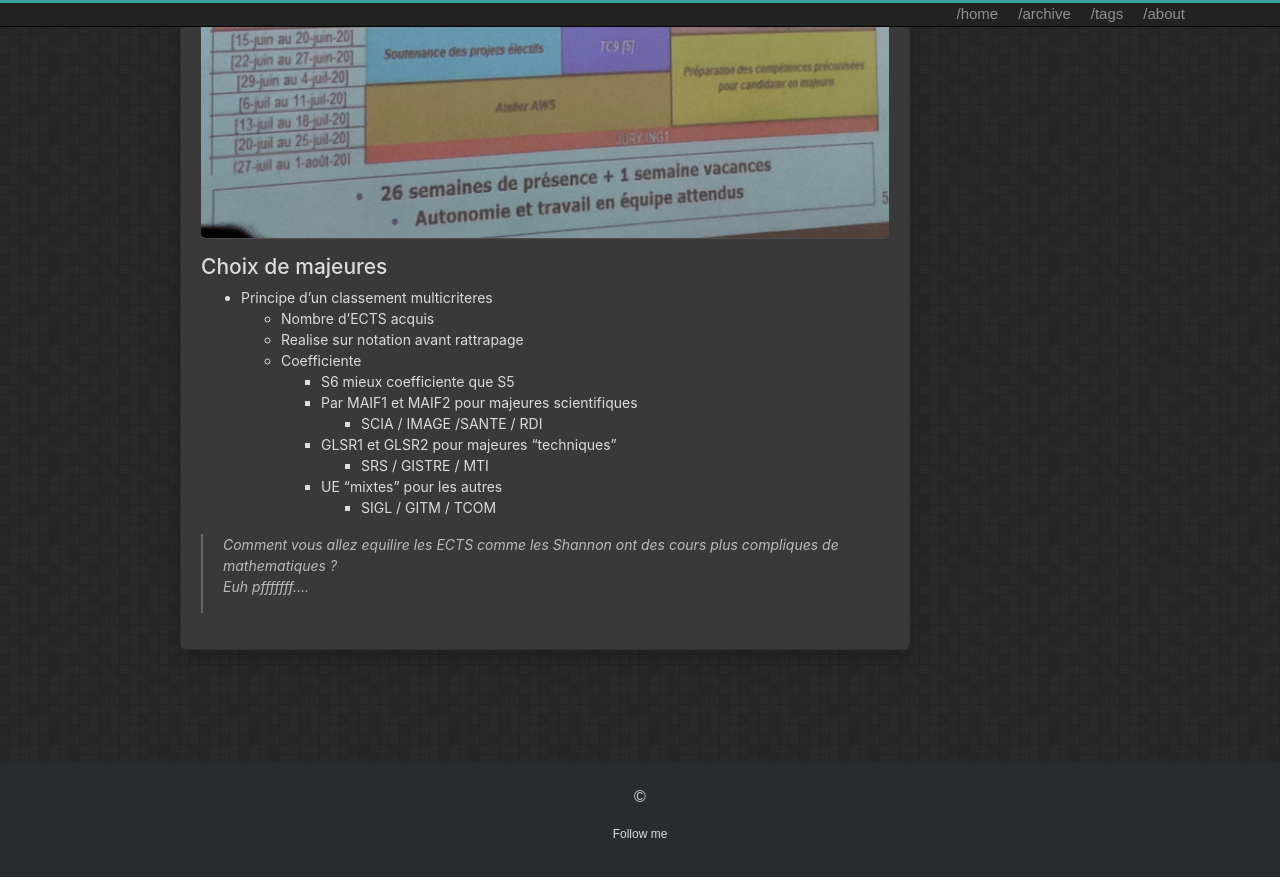
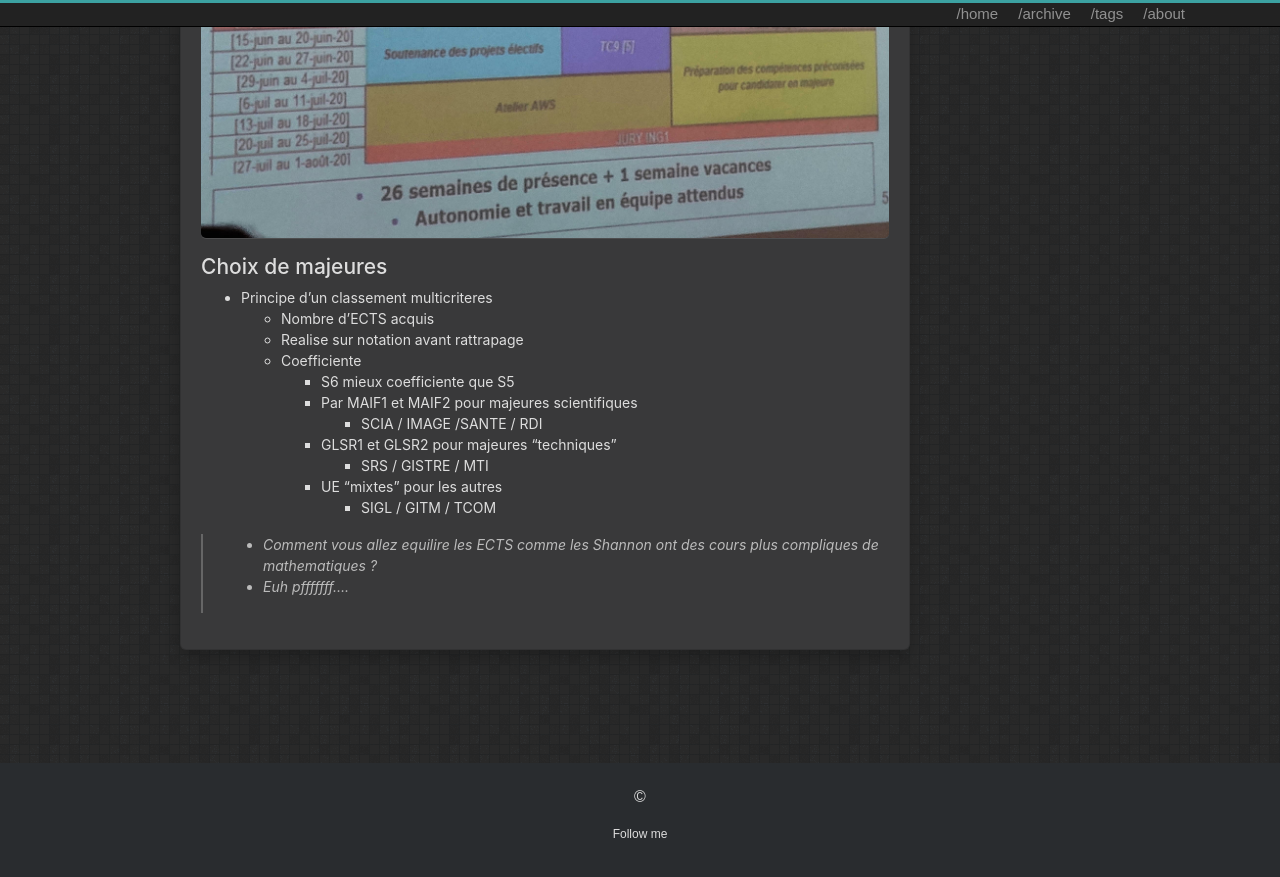
Before and after one commit to lemasyma/entreprise, a Jekyll site: the page built from _posts/2020-01-21-s6.md, in a window 1280 px wide and 900 px high, scrolled down 1596 px. Shown: the top 877 px of the window. Built offline with Jekyll 4.4.1, drawn with Linux system fonts in a browser that asks for light colours.

Commit message:
[WEBSITE] Formating

```diff
--- a/_posts/2020-01-21-s6.md
+++ b/_posts/2020-01-21-s6.md
@@ -53,5 +53,5 @@ toc: true
         * UE "mixtes" pour les autres
             * SIGL / GITM / TCOM
 
-> Comment vous allez equilire les ECTS comme les Shannon ont des cours plus compliques de mathematiques ?
-> Euh pfffffff....
+> - Comment vous allez equilire les ECTS comme les Shannon ont des cours plus compliques de mathematiques ?
+> - Euh pfffffff....
```
